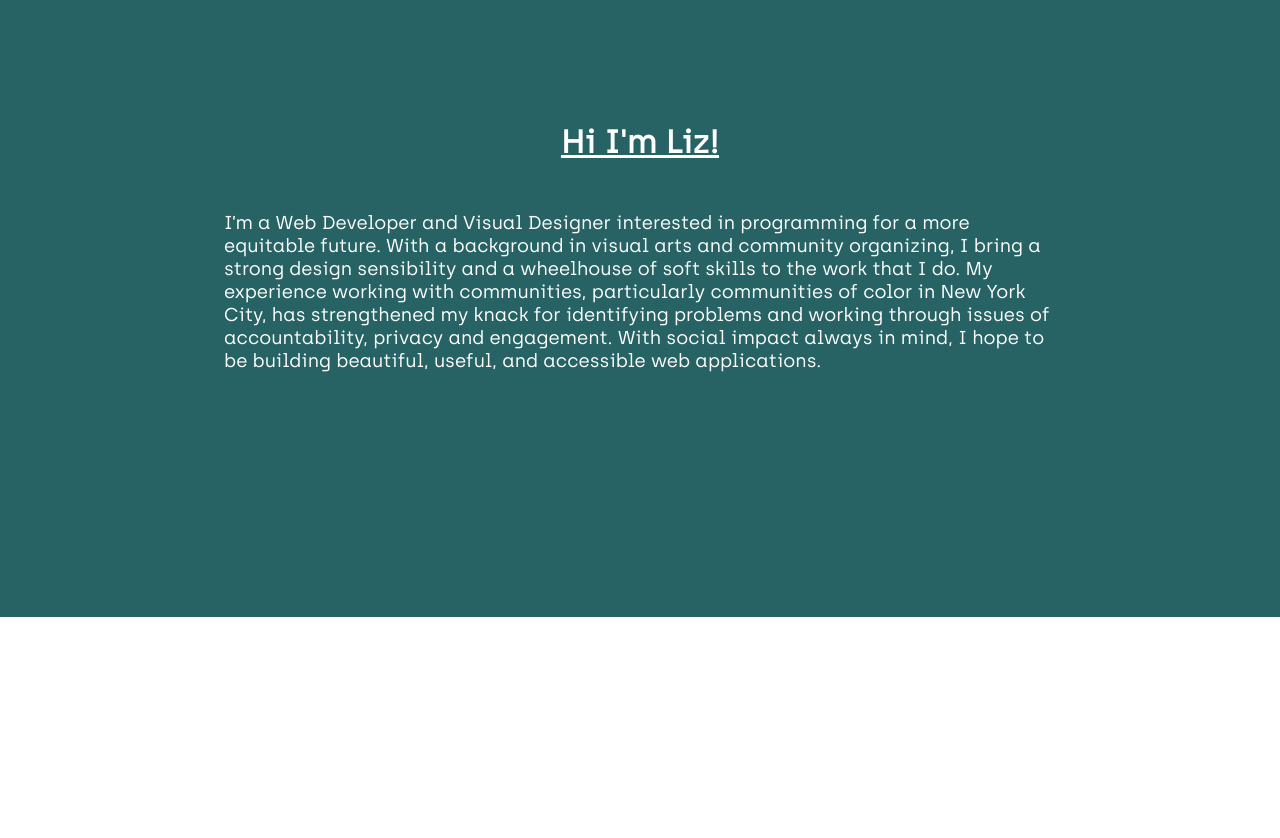
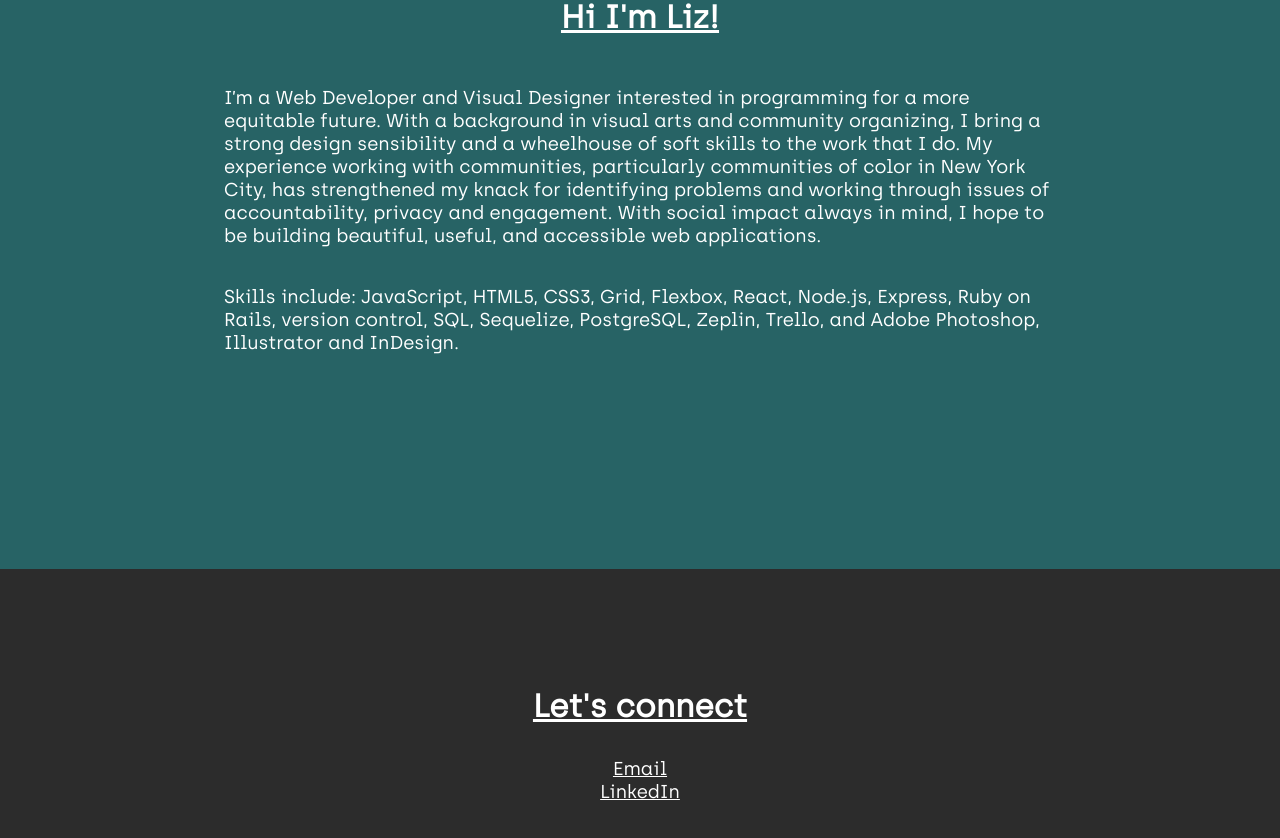
Before and after one commit to lizmoy/portfolio, a React (Create React App) app: page / in a window 1280 px wide. Shown: the part 2200-3038 px from the top of the page. Before the commit the page ends 2817 px from the top, so only its background shows below. Built offline with nearby package versions, Linux system fonts and the light colour scheme.

Commit message:
build contact component

```diff
--- a/src/App.css
+++ b/src/App.css
@@ -156,7 +156,7 @@ h3 {
   font-size: 24pt;
   text-decoration-line: underline;
   color:white;
-  margin-top: 80px;
+  /* margin-top: 80px; */
 }
 
 .projects-container {
@@ -223,3 +223,18 @@ h3 {
   color: white;
   width: 65%;
 }
+
+.contact {
+  background: #2c2c2c;
+  height: 40vh;
+  display: flex;
+  flex-direction: column;
+  justify-content: center;
+  align-items: center;
+}
+
+.contact-link {
+  font-family: 'archiaregular';
+  font-size: 14pt;
+  color: white;
+}
--- a/src/App.js
+++ b/src/App.js
@@ -3,6 +3,7 @@ import './App.css';
 import LandingPage from './components/LandingPage';
 import Projects from './components/Projects';
 import About from './components/About';
+import Contact from './components/Contact';
 
 function App() {
   return (
@@ -10,6 +11,7 @@ function App() {
      <LandingPage/>
      <Projects/>
      <About/>
+     <Contact/>
     </div>
   );
 }
--- a/src/components/About.js
+++ b/src/components/About.js
@@ -5,6 +5,7 @@ export default function About() {
         <div className="about" id="about">
             <h3>Hi I'm Liz!</h3>
             <p className="about-text">I’m a Web Developer and Visual Designer interested in programming for a more equitable future. With a background in visual arts and community organizing, I bring a strong design sensibility and a wheelhouse of soft skills to the work that I do. My experience working with communities, particularly communities of color in New York City, has strengthened my knack for identifying problems and working through issues of accountability, privacy and engagement. With social impact always in mind, I hope to be building beautiful, useful, and accessible web applications.</p>
+            <p className="about-text">Skills include: JavaScript, HTML5, CSS3, Grid, Flexbox, React, Node.js, Express, Ruby on Rails, version control, SQL, Sequelize, PostgreSQL, Zeplin, Trello, and Adobe Photoshop, Illustrator and InDesign.</p>
         </div>
     )
 }
--- a/src/components/Contact.js
+++ b/src/components/Contact.js
@@ -0,0 +1,11 @@
+import React from 'react'
+
+export default function Contact() {
+    return (
+        <div className="contact" id="contact">
+            <h3>Let's connect</h3>
+            <a className="contact-link" href="mailto:elizabethtmoy@gmail.com" target="blank">Email</a>
+            <a className="contact-link" href="www.linkedin.com/in/liz-moy" target="blank">LinkedIn</a>
+        </div>
+    )
+}
```
